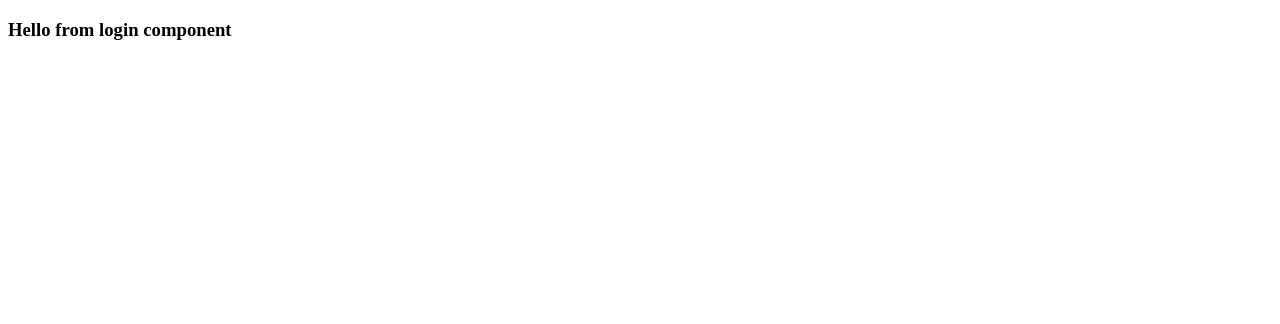
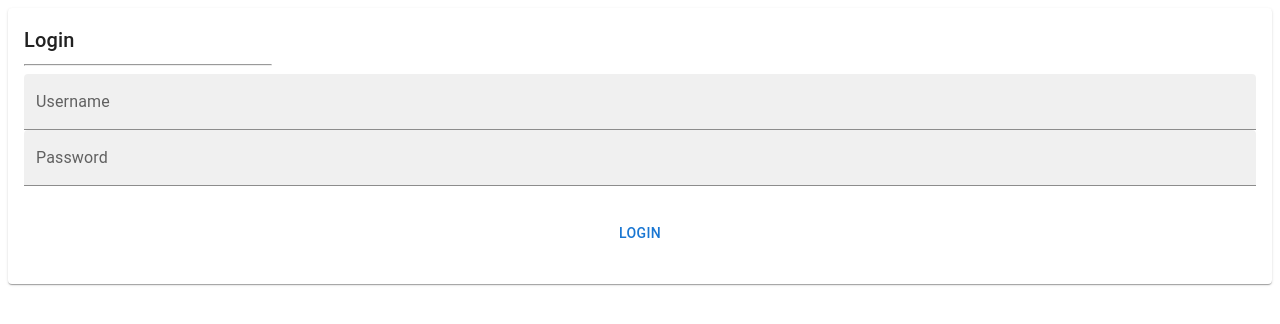
Before and after one commit to Marumo-ProG/myFirstNextJS-application, a Next.js app: page /components/Login in a window 1280 px wide. Shown: the top 324 px of the page. Built offline with nearby package versions, Linux system fonts and the light colour scheme.

Commit message:
Finished the login component

```diff
--- a/src/pages/components/Login.js
+++ b/src/pages/components/Login.js
@@ -1,7 +1,47 @@
-const Login = () => {
-    return(
-        <h3>Hello from login component</h3>
-    )
-}
+import {
+    Card,
+    Typography,
+    CardActionArea,
+    CardActions,
+    CardContent,
+    bottomNavigationAction,
+    TextField,
+    Button,
+    BottomNavigation,
+  } from "@mui/material";
+  const Login = () => {
+    return (
+      <Card>
+        <CardContent>
+          <Typography variant="h6" gutterBottom component="div">
+            Login
+          </Typography>
+          <hr style={{width: "20%", marginLeft: "0"}}/>
+          <form>
+            <TextField
+              style={{ width: "100%" }}
+              id="filled-basic"
+              label="Username"
+              variant="filled"
+            />
+            <TextField
+              style={{ width: "100%" }}
+              id="filled-basic"
+              label="Password"
+              type="password"
+              variant="filled"
+            />
+            <h1></h1>
+            <CardActions>
+              <Button style={{ width: "100%" }} type="submit">
+                Login
+              </Button>
+            </CardActions>
+          </form>
+        </CardContent>
+      </Card>
 
-export default Login;
+    );
+  };
+
+  export default Login;
--- a/src/pages/home.js
+++ b/src/pages/home.js
@@ -1,5 +1,6 @@
 import "@fontsource/roboto";
-import SignUp from "./components/SignUp"
+import SignUp from "./components/SignUp";
+import Login from "./components/Login"
 import { Typography, Grid, Container, Link, Button } from "@mui/material";
 const Home = () => {
   return (
@@ -9,7 +10,7 @@ const Home = () => {
       </h2>
       <hr style={{width: "50%", marginLeft: "auto", marginRight: "auto"}}/>
       <Container style={{width: "70%"}}>
-        <SignUp />
+        <Login />
 
         <div className="bottom-nav">
           <Button>SignUp</Button>
```
